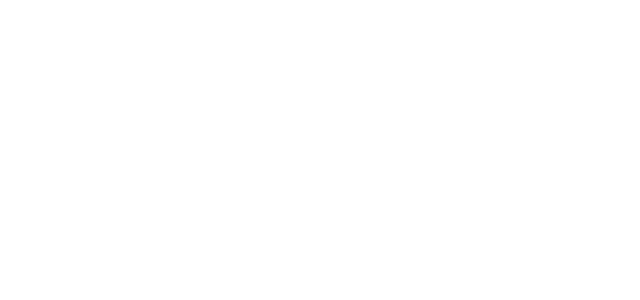
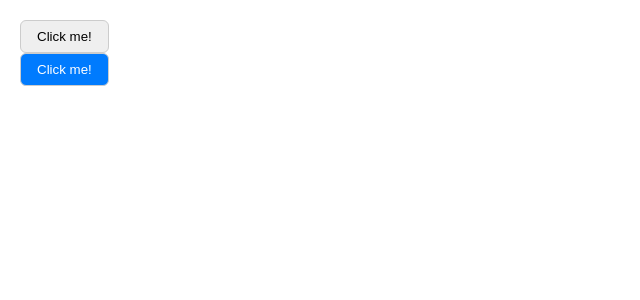
Before and after one commit to huuphuoc100911/tiktok_reacjs, a React (Create React App) app: page / in a window 1280 px wide. Shown: the top 300 px of the page, without its empty margins (0-640 px from the left). Built offline with nearby package versions, Linux system fonts and the light colour scheme.

Commit message:
CSS clsx module

```diff
--- a/package.json
+++ b/package.json
@@ -6,6 +6,7 @@
     "@testing-library/jest-dom": "^5.17.0",
     "@testing-library/react": "^13.4.0",
     "@testing-library/user-event": "^13.5.0",
+    "clsx": "^2.0.0",
     "react": "^18.2.0",
     "react-dom": "^18.2.0",
     "react-scripts": "5.0.1",
--- a/src/App.js
+++ b/src/App.js
@@ -1,9 +1,13 @@
 import GlobalStyles from "./components/GlobalStyles";
+import Button from "./components/Button";
 
 function App() {
     return (
         <GlobalStyles>
-            <div style={{ padding: "20px" }}></div>
+            <div style={{ padding: "20px" }}>
+                <Button />
+                <Button primary />
+            </div>
         </GlobalStyles>
     );
 }
--- /dev/null
+++ b/src/components/Button/Button.module.css
@@ -0,0 +1,10 @@
+.btn {
+    padding: 8px 16px;
+    border: 1px solid #ccc;
+    border-radius: 6px;
+}
+
+.primary {
+    background-color: #007bfe;
+    color: #fff;
+}
--- /dev/null
+++ b/src/components/Button/index.js
@@ -0,0 +1,28 @@
+import clsx from "clsx";
+import styles from "./Button.module.css";
+
+// classnames
+// clsx
+
+function Button({ primary }) {
+    const classes = clsx(styles.btn, "d-flex", {
+        [styles.primary]: primary,
+    });
+
+    return (
+        <>
+            <button className={classes}>Click me!</button>
+
+            {/* <button
+                className={clsx(styles.btn, {
+                    [styles.active]: true,
+                })}
+            >
+                Click me!
+            </button> */}
+            {/* <button className={`${styles.btn} ${styles.active}`}> */}
+        </>
+    );
+}
+
+export default Button;
```
Also changed, not shown: 1 other file (tests, documents, lock files or other folders).
